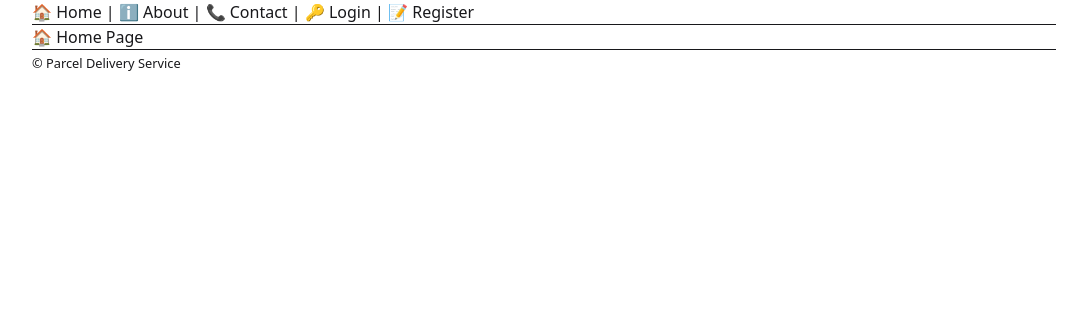
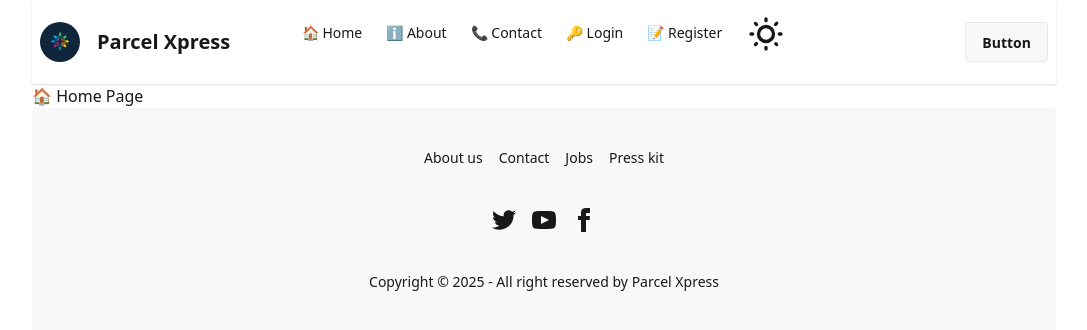
Before and after one commit to DexZed/bookish-bassoon, a React (Vite) app in the folder assignment-6/: page / in a window 1280 px wide. Shown: the top 330 px of the page, without its empty margins (96-1183 px from the left). Built offline with nearby package versions, Linux system fonts and the light colour scheme.

Commit message:
`Updated Navbar and Footer components with new styles and functionality`

```diff
--- a/assignment-6/src/components/Footer.tsx
+++ b/assignment-6/src/components/Footer.tsx
@@ -4,10 +4,55 @@ type Props = {};
 
 function Footer({}: Props) {
   return (
-    <footer>
-      <hr />
-      <small>© Parcel Delivery Service</small>
-    </footer>
+     <footer className="footer footer-horizontal footer-center bg-base-200 text-base-content rounded p-10">
+  <nav className="grid grid-flow-col gap-4">
+    <a className="link link-hover">About us</a>
+    <a className="link link-hover">Contact</a>
+    <a className="link link-hover">Jobs</a>
+    <a className="link link-hover">Press kit</a>
+  </nav>
+  <nav>
+    <div className="grid grid-flow-col gap-4">
+      <a>
+        <svg
+          xmlns="http://www.w3.org/2000/svg"
+          width="24"
+          height="24"
+          viewBox="0 0 24 24"
+          className="fill-current">
+          <path
+            d="M24 4.557c-.883.392-1.832.656-2.828.775 1.017-.609 1.798-1.574 2.165-2.724-.951.564-2.005.974-3.127 1.195-.897-.957-2.178-1.555-3.594-1.555-3.179 0-5.515 2.966-4.797 6.045-4.091-.205-7.719-2.165-10.148-5.144-1.29 2.213-.669 5.108 1.523 6.574-.806-.026-1.566-.247-2.229-.616-.054 2.281 1.581 4.415 3.949 4.89-.693.188-1.452.232-2.224.084.626 1.956 2.444 3.379 4.6 3.419-2.07 1.623-4.678 2.348-7.29 2.04 2.179 1.397 4.768 2.212 7.548 2.212 9.142 0 14.307-7.721 13.995-14.646.962-.695 1.797-1.562 2.457-2.549z"></path>
+        </svg>
+      </a>
+      <a>
+        <svg
+          xmlns="http://www.w3.org/2000/svg"
+          width="24"
+          height="24"
+          viewBox="0 0 24 24"
+          className="fill-current">
+          <path
+            d="M19.615 3.184c-3.604-.246-11.631-.245-15.23 0-3.897.266-4.356 2.62-4.385 8.816.029 6.185.484 8.549 4.385 8.816 3.6.245 11.626.246 15.23 0 3.897-.266 4.356-2.62 4.385-8.816-.029-6.185-.484-8.549-4.385-8.816zm-10.615 12.816v-8l8 3.993-8 4.007z"></path>
+        </svg>
+      </a>
+      <a>
+        <svg
+          xmlns="http://www.w3.org/2000/svg"
+          width="24"
+          height="24"
+          viewBox="0 0 24 24"
+          className="fill-current">
+          <path
+            d="M9 8h-3v4h3v12h5v-12h3.642l.358-4h-4v-1.667c0-.955.192-1.333 1.115-1.333h2.885v-5h-3.808c-3.596 0-5.192 1.583-5.192 4.615v3.385z"></path>
+        </svg>
+      </a>
+    </div>
+  </nav>
+  <aside>
+    <p>Copyright © {new Date().getFullYear()} - All right reserved by Parcel Xpress</p>
+  </aside>
+</footer>
+
   );
 }
 
--- a/assignment-6/src/components/Navbar.tsx
+++ b/assignment-6/src/components/Navbar.tsx
@@ -1,22 +1,119 @@
 // TODO: ADD functionality and styling
-import { Link } from 'react-router'
-
-type Props = {}
+import { Link } from "react-router";
+import { useState, useEffect } from "react";
+type Props = {};
 
 function Navbar({}: Props) {
+  const [theme, setTheme] = useState("light");
 
+  // Load theme from local storage on initial render
+  useEffect(() => {
+    const savedTheme = localStorage.getItem("theme") || "light";
+    setTheme(savedTheme);
+    document.documentElement.setAttribute("data-theme", savedTheme);
+  }, []);
+
+  // Toggle theme and save it to local storage
+  const toggleTheme = () => {
+    const newTheme = theme === "light" ? "dark" : "light";
+    setTheme(newTheme);
+    document.documentElement.setAttribute("data-theme", newTheme);
+    localStorage.setItem("theme", newTheme);
+  };
+  const links = (
+    <>
+      <li>
+        <Link to="/">🏠 Home</Link>
+      </li>
+      <li><Link to="/about">ℹ️ About</Link></li>
+      <li>
+        <Link to="/contact">📞 Contact</Link>
+      </li>
+      <li>
+        <Link to="/login">🔑 Login</Link>
+      </li>
+      <li>
+        <Link to="/register">📝 Register</Link>
+      </li>
+      <li>
+        <label className="swap swap-rotate md:-translate-y-2">
+          {/* this hidden checkbox controls the state */}
+          <input
+            name="theme"
+            type="checkbox"
+            className="theme-controller"
+            value="synthwave"
+            onClick={toggleTheme}
+          />
+
+          {/* sun icon */}
+          <svg
+            className="swap-off h-10 w-10 fill-current"
+            xmlns="http://www.w3.org/2000/svg"
+            viewBox="0 0 24 24"
+          >
+            <path d="M5.64,17l-.71.71a1,1,0,0,0,0,1.41,1,1,0,0,0,1.41,0l.71-.71A1,1,0,0,0,5.64,17ZM5,12a1,1,0,0,0-1-1H3a1,1,0,0,0,0,2H4A1,1,0,0,0,5,12Zm7-7a1,1,0,0,0,1-1V3a1,1,0,0,0-2,0V4A1,1,0,0,0,12,5ZM5.64,7.05a1,1,0,0,0,.7.29,1,1,0,0,0,.71-.29,1,1,0,0,0,0-1.41l-.71-.71A1,1,0,0,0,4.93,6.34Zm12,.29a1,1,0,0,0,.7-.29l.71-.71a1,1,0,1,0-1.41-1.41L17,5.64a1,1,0,0,0,0,1.41A1,1,0,0,0,17.66,7.34ZM21,11H20a1,1,0,0,0,0,2h1a1,1,0,0,0,0-2Zm-9,8a1,1,0,0,0-1,1v1a1,1,0,0,0,2,0V20A1,1,0,0,0,12,19ZM18.36,17A1,1,0,0,0,17,18.36l.71.71a1,1,0,0,0,1.41,0,1,1,0,0,0,0-1.41ZM12,6.5A5.5,5.5,0,1,0,17.5,12,5.51,5.51,0,0,0,12,6.5Zm0,9A3.5,3.5,0,1,1,15.5,12,3.5,3.5,0,0,1,12,15.5Z" />
+          </svg>
+
+          {/* moon icon */}
+          <svg
+            className="swap-on h-10 w-10 fill-current"
+            xmlns="http://www.w3.org/2000/svg"
+            viewBox="0 0 24 24"
+          >
+            <path d="M21.64,13a1,1,0,0,0-1.05-.14,8.05,8.05,0,0,1-3.37.73A8.15,8.15,0,0,1,9.08,5.49a8.59,8.59,0,0,1,.25-2A1,1,0,0,0,8,2.36,10.14,10.14,0,1,0,22,14.05,1,1,0,0,0,21.64,13Zm-9.5,6.69A8.14,8.14,0,0,1,7.08,5.22v.27A10.15,10.15,0,0,0,17.22,15.63a9.79,9.79,0,0,0,2.1-.22A8.11,8.11,0,0,1,12.14,19.73Z" />
+          </svg>
+        </label>
+      </li>
+    </>
+  );
   return (
     <header>
-        <nav>
-          <Link to="/">🏠 Home</Link> |{" "}
-          <Link to="/about">ℹ️ About</Link> |{" "}
-          <Link to="/contact">📞 Contact</Link> |{" "}
-          <Link to="/login">🔑 Login</Link> |{" "}
-          <Link to="/register">📝 Register</Link>
-        </nav>
-        <hr />
-      </header>
-  )
+      <div className="navbar bg-base-100 shadow-sm">
+        <div className="navbar-start">
+          <div className="dropdown">
+            <div tabIndex={0} role="button" className="btn btn-ghost lg:hidden">
+              <svg
+                xmlns="http://www.w3.org/2000/svg"
+                className="h-5 w-5"
+                fill="none"
+                viewBox="0 0 24 24"
+                stroke="currentColor"
+              >
+                {" "}
+                <path
+                  strokeLinecap="round"
+                  strokeLinejoin="round"
+                  strokeWidth="2"
+                  d="M4 6h16M4 12h8m-8 6h16"
+                />{" "}
+              </svg>
+            </div>
+            <ul
+              tabIndex={0}
+              className="menu menu-sm dropdown-content bg-base-100 rounded-box z-1 mt-3 w-52 p-2 shadow"
+            >
+              {links}
+            </ul>
+          </div>
+          <div className="flex">
+            <img
+              src="./pxpress-logo.jpg"
+              alt="logo"
+              className="w-10 h-10 rounded-full"
+            />
+            <a className="btn btn-ghost text-xl">Parcel Xpress</a>
+          </div>
+        </div>
+        <div className="navbar-center hidden lg:flex">
+          <ul className="menu menu-horizontal px-1">{links}</ul>
+        </div>
+        <div className="navbar-end">
+          <a className="btn">Button</a>
+        </div>
+      </div>
+    </header>
+  );
 }
 
-export default Navbar
+export default Navbar;
```
Also changed, not shown: assignment-6/public/pxpress-logo.jpg (added).
